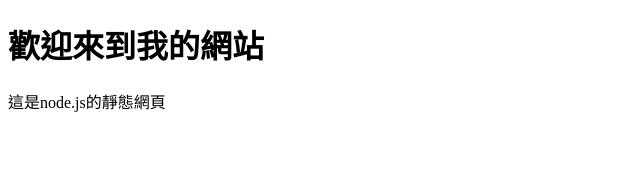
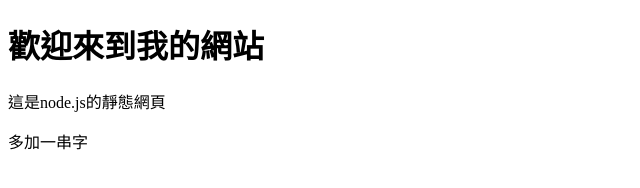
Before and after one commit to wjwong/WebServer, a website: page public/index.html in a window 1280 px wide. Shown: the whole page, without its empty margins (0-640 px from the left). Drawn offline with Linux system fonts and the light colour scheme.

Commit message:
Update index.html

```diff
--- a/public/index.html
+++ b/public/index.html
@@ -12,6 +12,7 @@
 <body>
 <h1>歡迎來到我的網站</h1>
 <p>這是node.js的靜態網頁</p>
+<p>多加一串字</p>
 
 </body>
 
```
